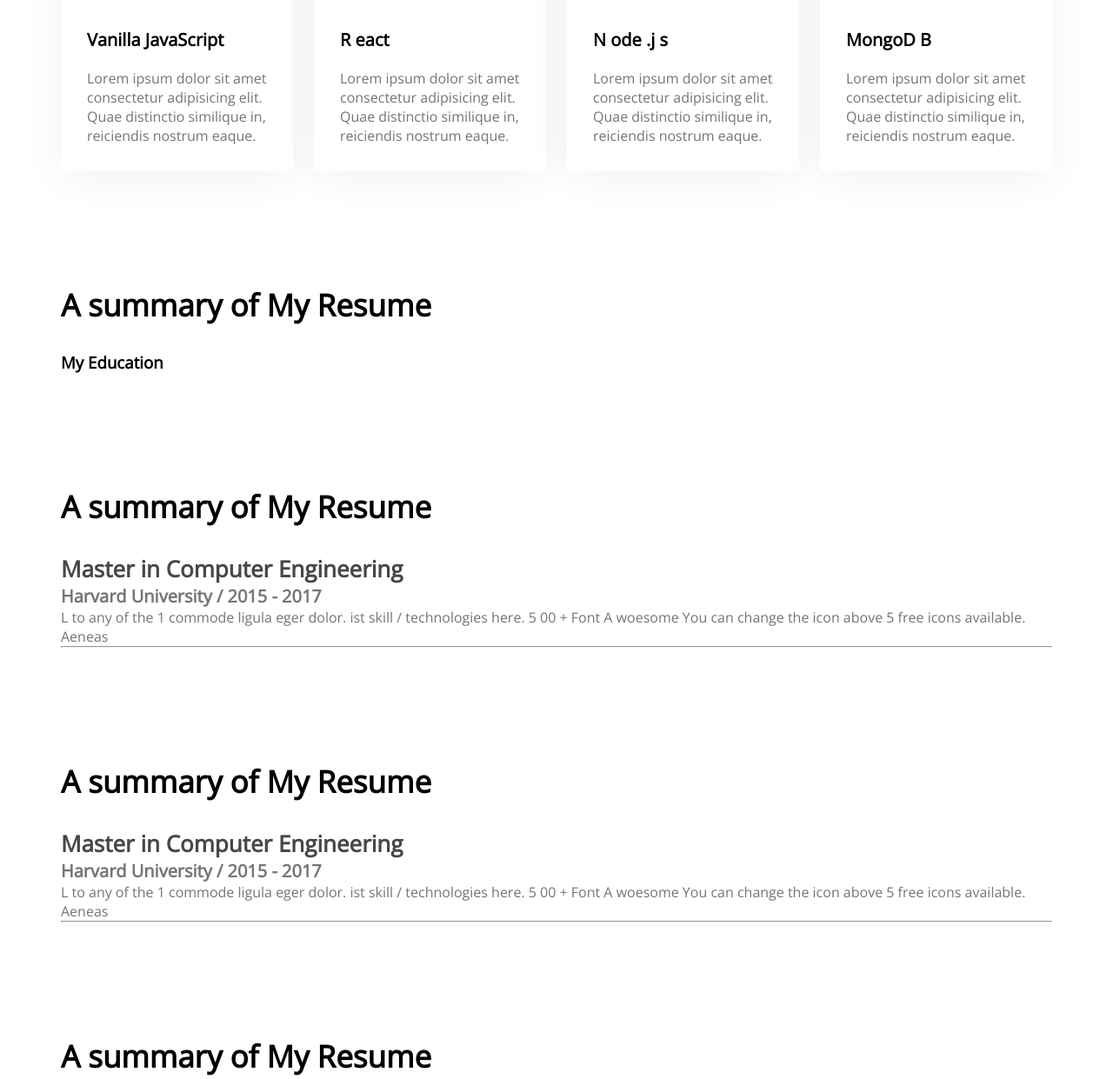
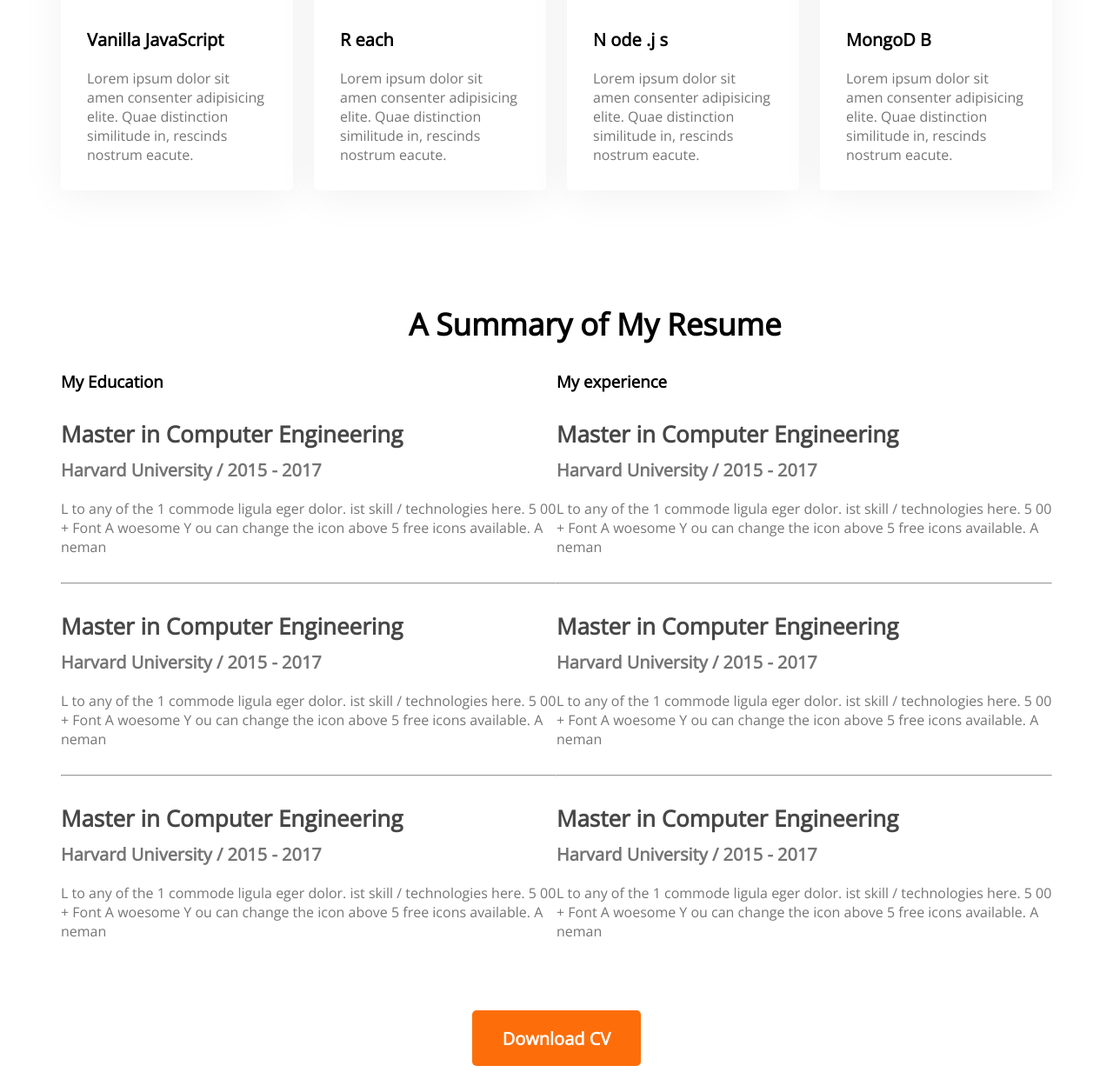
Before and after one commit to ARsayembhuiyan/Developer-portfolio, a plain HTML site: page index.html in a window 1280 px wide. Shown: the part 1999-3240 px from the top of the page at 87% size. Drawn offline with nearby package versions, Linux system fonts and the light colour scheme.

Commit message:
added Resume section

```diff
--- a/index.html
+++ b/index.html
@@ -89,22 +89,22 @@
           <div class="skill">
             <img src="./new web/js.png" alt="">
             <p class="skill-title">Vanilla JavaScript</p>
-            <p class="skill-description">Lorem ipsum dolor sit amet consectetur adipisicing elit. Quae distinctio similique in, reiciendis nostrum eaque.</p>
+            <p class="skill-description">Lorem ipsum dolor sit amen consenter adipisicing elite. Quae distinction similitude in, rescinds nostrum eacute.</p>
           </div>
           <div class="skill">
             <img src="./new web/react.png" alt="">
-            <p class="skill-title">R eact</p>
-            <p class="skill-description">Lorem ipsum dolor sit amet consectetur adipisicing elit. Quae distinctio similique in, reiciendis nostrum eaque.</p>
+            <p class="skill-title">R each</p>
+            <p class="skill-description">Lorem ipsum dolor sit amen consenter adipisicing elite. Quae distinction similitude in, rescinds nostrum eacute.</p>
           </div>
           <div class="skill">
             <img src="./new web/nodejs.png" alt="">
             <p class="skill-title">N ode .j s</p>
-            <p class="skill-description">Lorem ipsum dolor sit amet consectetur adipisicing elit. Quae distinctio similique in, reiciendis nostrum eaque.</p>
+            <p class="skill-description">Lorem ipsum dolor sit amen consenter adipisicing elite. Quae distinction similitude in, rescinds nostrum eacute.</p>
           </div>
           <div class="skill">
             <img src="./new web/mongo.png" alt="">
             <p class="skill-title">MongoD B</p>
-            <p class="skill-description">Lorem ipsum dolor sit amet consectetur adipisicing elit. Quae distinctio similique in, reiciendis nostrum eaque.</p>
+            <p class="skill-description">Lorem ipsum dolor sit amen consenter adipisicing elite. Quae distinction similitude in, rescinds nostrum eacute.</p>
             </div>
           </div>
         </section>
@@ -112,61 +112,52 @@
         <!-- Resume Section -->
 
         <section class="resume">
-          <h3 class="section-title">A summary of  My  Resume</h3>
-          <div class="resume0content">
+          <h3 class="section-title">A Summary of My Resume</h3>
+         <div class="resume-content">
           <div>
             <h3 class="resume-title">My Education</h3>
-            <div>
-              <h3 class="section-title">A summary of  My  Resume</h3>
             <div class="resume-item">
-                <h4 class="title">Master  in Computer  Engineering</h4>
-                <h5 class="sub-title">Harvard University / 2015 - 2017</h5>
-                <p class="description">L to any of the 1 commode ligula eger dolor. ist skill / technologies here. 5 00 + Font A woesome  You can change the icon above 5  free icons available.  Aeneas    </p>
+              <h4 class="title">Master in Computer  Engineering</h4>
+              <h5 class="sub-title">Harvard  University / 2015 - 2017</h5>
+              <p class="description">L to any of the 1 commode ligula eger dolor. ist skill / technologies here.  5 00 +  Font A woesome  Y ou can change the icon above 5  free icons available.  A neman    </p>
             </div>
             <hr>
-            <div>
-              <h3 class="section-title">A summary of  My  Resume</h3>
             <div class="resume-item">
-                <h4 class="title">Master  in Computer  Engineering</h4>
-                <h5 class="sub-title">Harvard University / 2015 - 2017</h5>
-                <p class="description">L to any of the 1 commode ligula eger dolor. ist skill / technologies here. 5 00 + Font A woesome  You can change the icon above 5  free icons available.  Aeneas    </p>
+              <h4 class="title">Master in Computer  Engineering</h4>
+              <h5 class="sub-title">Harvard  University / 2015 - 2017</h5>
+              <p class="description">L to any of the 1 commode ligula eger dolor. ist skill / technologies here.  5 00 +  Font A woesome  Y ou can change the icon above 5  free icons available.  A neman    </p>
             </div>
             <hr>
+            <div class="resume-item">
+              <h4 class="title">Master in Computer  Engineering</h4>
+              <h5 class="sub-title">Harvard  University / 2015 - 2017</h5>
+              <p class="description">L to any of the 1 commode ligula eger dolor. ist skill / technologies here.  5 00 +  Font A woesome  Y ou can change the icon above 5  free icons available.  A neman    </p>
+            </div>
+          </div>
           <div>
-              <h3 class="section-title">A summary of  My  Resume</h3>
+            <h3 class="resume-title">My experience</h3>
             <div class="resume-item">
-                <h4 class="title">Master  in Computer  Engineering</h4>
-                <h5 class="sub-title">Harvard University / 2015 - 2017</h5>
-                <p class="description">L to any of the 1 commode ligula eger dolor. ist skill / technologies here. 5 00 + Font A woesome  You can change the icon above 5  free icons available.  Aeneas    </p>
+              <h4 class="title">Master in Computer  Engineering</h4>
+              <h5 class="sub-title">Harvard  University / 2015 - 2017</h5>
+              <p class="description">L to any of the 1 commode ligula eger dolor. ist skill / technologies here.  5 00 +  Font A woesome  Y ou can change the icon above 5  free icons available.  A neman    </p>
             </div>
             <hr>
-
-              <div>
-                <h3 class="resume-title">My experience</h3>
-                <h3 class="section-title">A summary of  My  Resume</h3>
             <div class="resume-item">
-                <h4 class="title">Master  in Computer  Engineering</h4>
-                <h5 class="sub-title">Harvard University / 2015 - 2017</h5>
-                <p class="description">L to any of the 1 commode ligula eger dolor. ist skill / technologies here. 5 00 + Font A woesome  You can change the icon above 5  free icons available.  Aeneas    </p>
+              <h4 class="title">Master in Computer  Engineering</h4>
+              <h5 class="sub-title">Harvard  University / 2015 - 2017</h5>
+              <p class="description">L to any of the 1 commode ligula eger dolor. ist skill / technologies here.  5 00 +  Font A woesome  Y ou can change the icon above 5  free icons available.  A neman    </p>
             </div>
             <hr>
-              <div>
-                <h3 class="section-title">A summary of  My  Resume</h3>
             <div class="resume-item">
-                <h4 class="title">Master  in Computer  Engineering</h4>
-                <h5 class="sub-title">Harvard University / 2015 - 2017</h5>
-                <p class="description">L to any of the 1 commode ligula eger dolor. ist skill / technologies here. 5 00 + Font A woesome  You can change the icon above 5  free icons available.  Aeneas    </p>
-              </div>
-              <hr>
-              <div>
-                <h3 class="section-title">A summary of  My  Resume</h3>
-              <div class="resume-item">
-                <h4 class="title">Master  in Computer  Engineering</h4>
-                <h5 class="sub-title">Harvard University / 2015 - 2017</h5>
-                <p class="description">L to any of the 1 commode ligula eger dolor. ist skill / technologies here. 5 00 + Font A woesome  You can change the icon above 5  free icons available.  Aeneas    </p>
+              <h4 class="title">Master in Computer  Engineering</h4>
+              <h5 class="sub-title">Harvard  University / 2015 - 2017</h5>
+              <p class="description">L to any of the 1 commode ligula eger dolor. ist skill / technologies here.  5 00 +  Font A woesome  Y ou can change the icon above 5  free icons available.  A neman    </p>
             </div>
           </div>
 
+         </div>
+         <div class="resume-button">
+          <button class="bti-primary">Download CV</button>
          </div>
         </section>
       </main>
--- a/style/portfoli.css
+++ b/style/portfoli.css
@@ -90,16 +90,27 @@ main {
 }
 
 .section-title {
+  margin-top: 130px;
+  display: flex;
+  margin-bottom: 30px;
+  align-items: center;
+  margin-right: 200px;
+  font-weight: 700;
+  font-size: 35px;
+}
+/* .section-title{
   font-weight: 700;
   font-size: 35px;
   margin-bottom: 30px;
-  text-align: center
-}
+  text-align: center;margin-left: 100px;margin-right:100px;display: flex;
+} */
 
-.section-title-p{font-weight: 500;
+.section-title-p {
+  font-weight: 500;
   font-size: 18px;
   margin-bottom: 50px;
-  text-align: center}
+  text-align: center;
+}
 
 .about-info-container {
   display: flex;
@@ -118,36 +129,83 @@ main {
 }
 /* What I do section */
 
-  .what-i-do{margin-top: 130px;}
+.what-i-do {
+  margin-top: 130px;
+}
 
-  .skills-container{display: flex;
-  gap: 24px;}
+.section-title {
+  display: flex;
+  margin-left: 400px;
+}
 
-  .skill{ background: #FFFFFF;
+.skills-container {
+  display: flex;
+  gap: 24px;
+}
+
+.skill {
+  background: #ffffff;
   box-shadow: 0px 6px 50px rgba(0, 0, 0, 0.06);
   border-radius: 5px;
-padding: 30px;}
+  padding: 30px;
+}
 
-  .skill-title{ font-size: 20px;
+.skill-title {
+  font-size: 20px;
   font-weight: 700;
   margin-top: 30px;
   margin-bottom: 20px;
-;}
+}
 
-  .skill-description{color: #757575;}
+.skill-description {
+  color: #757575;
+}
 
 /* Resume Section */
 
-  .section-title {margin-top: 130px}
+.resume-content {
+  display: flex;
+}
 
-  .section-title{display: flex;}
+.section-title {
+  margin-top: 130px;
+  display: flex;
+}
 
-  .resume .title{font-weight: 700;
+.resume-item {
+  margin-top: 30px;
+  margin-bottom: 30px;
+}
+
+.resume .title {
+  font-weight: 700;
   font-size: 26px;
-  color: #474747;}
+  color: #474747;
+  margin-bottom: 10px;
+}
 
-  .resume .sub-title{color: #757575;
+.resume .sub-title {
+  color: #757575;
   font-weight: 600;
-font-size: 20px; }
+  font-size: 20px;
+  margin-bottom: 20px;
+}
 
-  .resume .description{color: #757575; }
+.resume .description {
+  color: #757575;
+}
+
+.resume-button {
+  text-align: center;
+  margin-top: 50px;
+}
+.bti-primary {
+  color: #ffffff;
+  font-weight: 700;
+  font-size: 20px;
+  border: 0;
+  padding: 18px 35px;
+  height: 64px;
+  border-radius: 5px;
+  background: #fd6e0a;
+}
```
Lines whose indentation alone changed are shown as unchanged.
